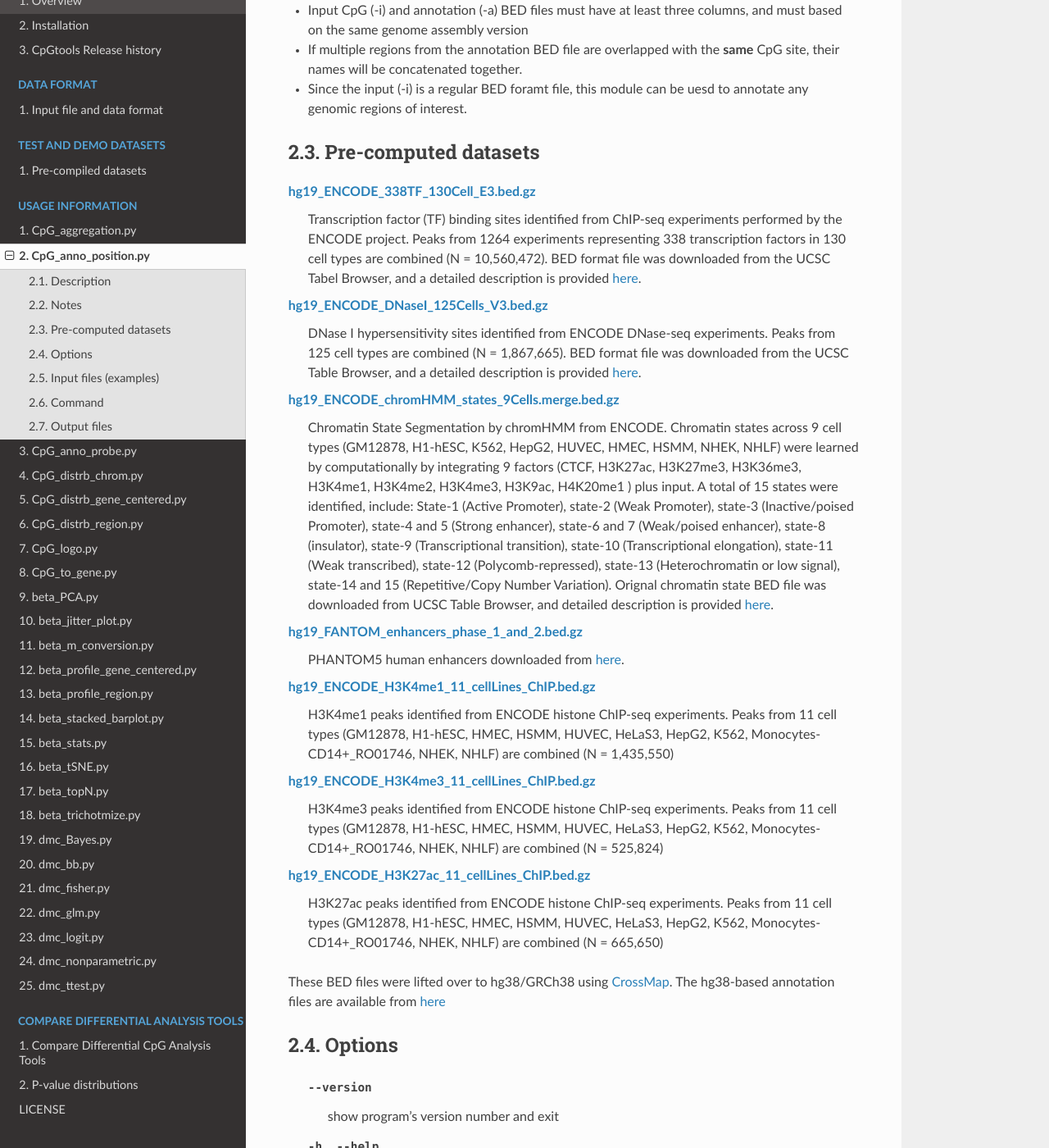
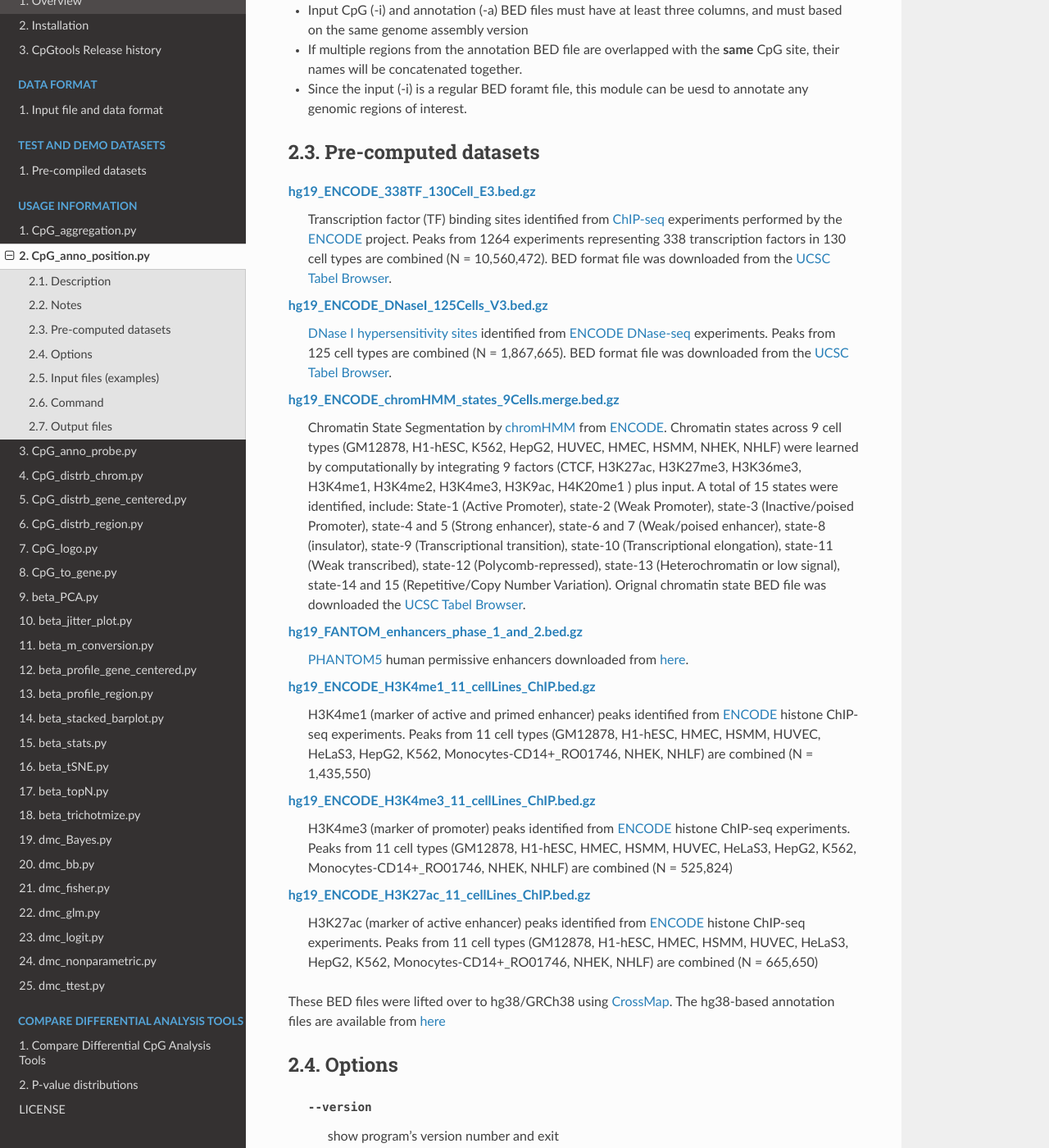
Before and after one commit to liguowang/cpgtools, a Sphinx documentation site: the page built from docs/source/demo/CpG_anno_position.rst, in a window 1280 px wide and 1400 px high, scrolled down 319 px. Shown: the whole window at 82% size. Built offline with Sphinx 7.4.7 and the Read the Docs theme 2.0.0, drawn with Linux system fonts in a browser that asks for light colours.

Commit message:
update annotation information

```diff
--- a/docs/source/demo/CpG_anno_position.rst
+++ b/docs/source/demo/CpG_anno_position.rst
@@ -18,19 +18,20 @@ Pre-computed datasets
 ----------------------
 
 `hg19_ENCODE_338TF_130Cell_E3.bed.gz <https://sourceforge.net/projects/cpgtools/files/data/hg19_ENCODE_338TF_130Cell_E3.bed.gz>`_
-	Transcription factor (TF) binding sites identified from ChIP-seq experiments performed
-	by the ENCODE project. Peaks from 1264 experiments representing 338 transcription
-	factors in 130 cell types are combined (N = 10,560,472). BED format file was
-	downloaded from the UCSC Tabel Browser, and a detailed description is provided
-	`here <https://genome.ucsc.edu/cgi-bin/hgTrackUi?hgsid-732007223_QUJBO5BMeBu3R7xczOAWQ0UV9A1f&c-chr9&g-encRegTfbsClustered>`_.
+	Transcription factor (TF) binding sites identified from `ChIP-seq <https://en.wikipedia.org/wiki/ChIP-sequencing>`_ experiments performed
+	by the `ENCODE <https://www.encodeproject.org/>`_ project. Peaks from 1264 experiments
+	representing 338 transcription factors in 130 cell types are combined (N = 10,560,472). BED format file was
+	downloaded from the `UCSC Tabel Browser <http://genome.ucsc.edu/cgi-bin/hgTables>`_.
 
 `hg19_ENCODE_DNaseI_125Cells_V3.bed.gz <https://sourceforge.net/projects/cpgtools/files/data/hg19_ENCODE_DNaseI_125Cells_V3.bed.gz>`_
-	DNase I hypersensitivity sites identified from ENCODE DNase-seq experiments. Peaks
+	`DNase I hypersensitivity sites <https://en.wikipedia.org/wiki/DNase_I_hypersensitive_site>`_ identified from
+	`ENCODE <https://www.encodeproject.org/>`_ `DNase-seq <https://en.wikipedia.org/wiki/DNase-Seq>`_ experiments. Peaks
 	from 125 cell types are combined (N = 1,867,665). BED format file was downloaded from
-	the UCSC Table Browser, and a detailed description is provided `here <https://genome.ucsc.edu/cgi-bin/hgTrackUi?hgsid-732007223_QUJBO5BMeBu3R7xczOAWQ0UV9A1f&c-chr9&g-wgEncodeRegDnaseClustered>`_.
+	the `UCSC Tabel Browser <http://genome.ucsc.edu/cgi-bin/hgTables>`_.
 
 `hg19_ENCODE_chromHMM_states_9Cells.merge.bed.gz <https://sourceforge.net/projects/cpgtools/files/data/hg19_ENCODE_chromHMM_states_9Cells.merge.bed.gz>`_
-	Chromatin State Segmentation by chromHMM from ENCODE. Chromatin states across 9 cell
+	Chromatin State Segmentation by `chromHMM <https://www.nature.com/articles/nmeth.1906>`_
+	from `ENCODE <https://www.encodeproject.org/>`_. Chromatin states across 9 cell
 	types (GM12878, H1-hESC, K562, HepG2, HUVEC, HMEC, HSMM, NHEK, NHLF) were learned by
 	computationally by integrating 9 factors (CTCF, H3K27ac, H3K27me3, H3K36me3, H3K4me1,
 	H3K4me2, H3K4me3, H3K9ac, H4K20me1 ) plus input. A total of 15 states were identified,
@@ -39,24 +40,23 @@ Pre-computed datasets
 	state-8 (insulator), state-9 (Transcriptional transition), state-10 (Transcriptional
 	elongation), state-11 (Weak transcribed), state-12 (Polycomb-repressed), state-13
 	(Heterochromatin or low signal), state-14 and 15 (Repetitive/Copy Number Variation).
-	Orignal chromatin state BED file was downloaded from UCSC Table Browser, and detailed
-	description is provided `here <https://genome.ucsc.edu/cgi-bin/hgTrackUi?hgsid-732007223_QUJBO5BMeBu3R7xczOAWQ0UV9A1f&c-chr9&g-wgEncodeBroadHmm>`_.
+	Orignal chromatin state BED file was downloaded the `UCSC Tabel Browser <http://genome.ucsc.edu/cgi-bin/hgTables>`_.
 
 `hg19_FANTOM_enhancers_phase_1_and_2.bed.gz <https://sourceforge.net/projects/cpgtools/files/data/hg19_FANTOM_enhancers_phase_1_and_2.bed.gz>`_
-	PHANTOM5 human enhancers downloaded from `here <http://fantom.gsc.riken.jp/5/datafiles/latest/extra/Enhancers/human_permissive_enhancers_phase_1_and_2_expression_tpm_matrix.txt.gz>`_.
+	`PHANTOM5 <http://fantom.gsc.riken.jp/5/>`_ human permissive enhancers downloaded from `here <http://fantom.gsc.riken.jp/5/datafiles/latest/extra/Enhancers/human_permissive_enhancers_phase_1_and_2_expression_tpm_matrix.txt.gz>`_.
 
 `hg19_ENCODE_H3K4me1_11_cellLines_ChIP.bed.gz <https://sourceforge.net/projects/cpgtools/files/data/hg19_ENCODE_H3K4me1_11_cellLines_ChIP.bed.gz>`_
-	H3K4me1 peaks identified from ENCODE histone ChIP-seq experiments. Peaks from 11 cell
+	H3K4me1 (marker of active and primed enhancer) peaks identified from `ENCODE <https://www.encodeproject.org/>`_ histone ChIP-seq experiments. Peaks from 11 cell
 	types (GM12878, H1-hESC, HMEC, HSMM, HUVEC, HeLaS3, HepG2, K562, Monocytes-CD14+_RO01746,
 	NHEK, NHLF) are combined (N = 1,435,550)
 
 `hg19_ENCODE_H3K4me3_11_cellLines_ChIP.bed.gz <https://sourceforge.net/projects/cpgtools/files/data/hg19_ENCODE_H3K4me3_11_cellLines_ChIP.bed.gz>`_
-	H3K4me3 peaks identified from ENCODE histone ChIP-seq experiments. Peaks from 11 cell
+	H3K4me3 (marker of promoter) peaks identified from `ENCODE <https://www.encodeproject.org/>`_ histone ChIP-seq experiments. Peaks from 11 cell
 	types (GM12878, H1-hESC, HMEC, HSMM, HUVEC, HeLaS3, HepG2, K562, Monocytes-CD14+_RO01746,
 	NHEK, NHLF) are combined (N = 525,824)
 
 `hg19_ENCODE_H3K27ac_11_cellLines_ChIP.bed.gz <https://sourceforge.net/projects/cpgtools/files/data/hg19_ENCODE_H3K27ac_11_cellLines_ChIP.bed.gz>`_
-	H3K27ac peaks identified from ENCODE histone ChIP-seq experiments. Peaks from 11 cell
+	H3K27ac (marker of active enhancer) peaks identified from `ENCODE <https://www.encodeproject.org/>`_ histone ChIP-seq experiments. Peaks from 11 cell
 	types (GM12878, H1-hESC, HMEC, HSMM, HUVEC, HeLaS3, HepG2, K562, Monocytes-CD14+_RO01746,
 	NHEK, NHLF) are combined (N = 665,650)
 
```
